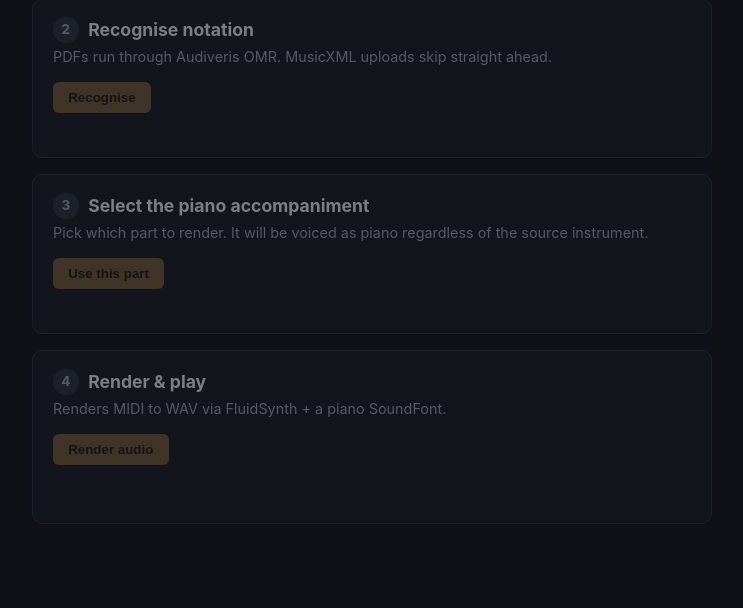
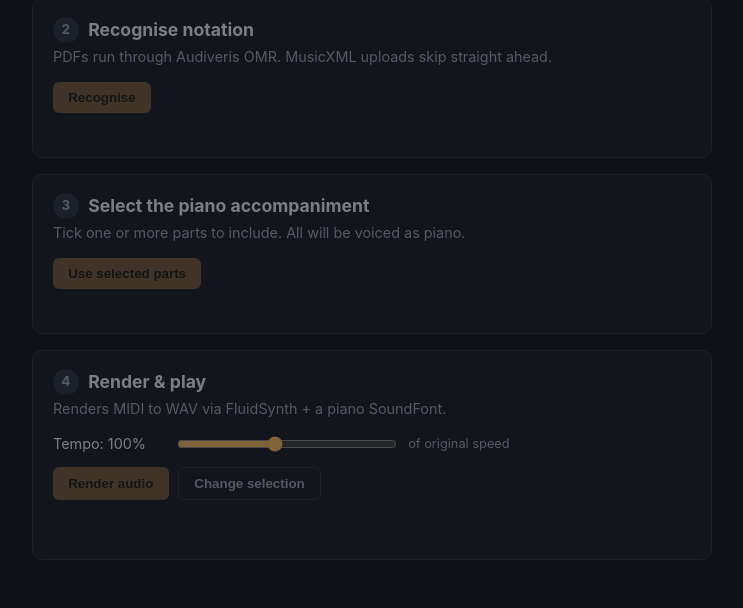
Before and after one commit to andrewbalercnx/singing-bridge, a Flask app: page / in a window 1280 px wide. Shown: the part 326-934 px from the top of the page, without its empty margins (268-1011 px from the left). Before the commit the page ends 850 px from the top, so only its background shows below. Run offline with Flask 3, Linux system fonts and the light colour scheme.

Commit message:
spike: multi-select parts, back nav from step 4, tempo control
Step 3 now uses checkboxes; multiple parts are merged into one
piano-voiced MIDI (extract_parts_midi accepts a list of indices,
deduplicates, raises ValueError on empty list).

Step 4 gains:
- Tempo slider (20–200% of original speed), passed to FluidSynth via
  the -T ratio flag. Adjusting tempo resets the player and prompts a
  re-render.
- "Change selection" button returns to step 3 without losing the
  uploaded score or OMR output.

/select endpoint changed to POST /<session_id>/select with JSON body
{"part_indices": [...]}. 31 tests, all passing.

Co-Authored-By: Claude Sonnet 4.6 <noreply@anthropic.com>

```diff
--- a/spike/pdf_to_piano_audio/app.py
+++ b/spike/pdf_to_piano_audio/app.py
@@ -43,7 +43,7 @@ from flask import Flask, abort, jsonify, render_template, request, send_from_dir
 from .pipeline import (
     AudiverisMissing,
     FluidSynthMissing,
-    extract_part_midi,
+    extract_parts_midi,
     list_parts,
     midi_to_wav,
     pdf_to_musicxml,
@@ -146,22 +146,27 @@ def run_omr(session_id: str):
     return jsonify({"parts": parts})
 
 
-@app.post("/<session_id>/select/<int:part_index>")
-def select(session_id: str, part_index: int):
+@app.post("/<session_id>/select")
+def select(session_id: str):
     scratch = _session_dir(session_id)
     score_path = _score_path(scratch)
     if score_path is None:
         abort(400, "run /omr first")
 
+    body = request.get_json(silent=True) or {}
+    part_indices = body.get("part_indices")
+    if not part_indices or not isinstance(part_indices, list):
+        abort(400, "part_indices must be a non-empty list")
+
     midi_path = scratch / "piano.mid"
     try:
-        extract_part_midi(score_path, part_index, midi_path)
-    except IndexError as exc:
+        extract_parts_midi(score_path, part_indices, midi_path)
+    except (IndexError, ValueError) as exc:
         return jsonify({"error": "bad_index", "detail": str(exc)}), 400
 
     return jsonify({
         "midi_url": url_for("serve_file", session_id=session_id, name="piano.mid"),
-        "part_index": part_index,
+        "part_indices": part_indices,
     })
 
 
@@ -172,11 +177,20 @@ def render(session_id: str):
     if not midi_path.is_file():
         abort(400, "select a part first")
 
+    body = request.get_json(silent=True) or {}
+    raw_tempo = body.get("tempo", 100)
+    try:
+        tempo = int(raw_tempo)
+        if not (20 <= tempo <= 300):
+            raise ValueError
+    except (TypeError, ValueError):
+        abort(400, "tempo must be an integer between 20 and 300")
+
     sf2 = Path(os.environ.get("PIANO_SF2", "/usr/share/sounds/sf2/FluidR3_GM.sf2"))
     wav_path = scratch / "piano.wav"
 
     try:
-        midi_to_wav(midi_path, wav_path, sf2)
+        midi_to_wav(midi_path, wav_path, sf2, tempo=tempo)
     except FluidSynthMissing as exc:
         return jsonify({"error": "fluidsynth_missing", "detail": str(exc)}), 503
     except Exception as exc:
--- a/spike/pdf_to_piano_audio/pipeline/__init__.py
+++ b/spike/pdf_to_piano_audio/pipeline/__init__.py
@@ -6,14 +6,14 @@ Last updated: 2026-04-19 -- initial spike
 """
 
 from .audiveris import pdf_to_musicxml, AudiverisMissing
-from .selector import list_parts, extract_part_midi, PartInfo
+from .selector import list_parts, extract_parts_midi, PartInfo
 from .synth import midi_to_wav, FluidSynthMissing
 
 __all__ = [
     "pdf_to_musicxml",
     "AudiverisMissing",
     "list_parts",
-    "extract_part_midi",
+    "extract_parts_midi",
     "PartInfo",
     "midi_to_wav",
     "FluidSynthMissing",
--- a/spike/pdf_to_piano_audio/static/app.css
+++ b/spike/pdf_to_piano_audio/static/app.css
@@ -79,6 +79,14 @@ input[type=file] { color: var(--ink-dim); margin-right: .5rem; }
 #parts-list .instr { color: var(--ink-dim); font-size: .85rem; }
 #parts-list .empty { color: var(--err); font-size: .8rem; }
 
+.tempo-row {
+  display: flex; align-items: center; gap: .6rem;
+  margin-bottom: .8rem; flex-wrap: wrap;
+}
+.tempo-row label { font-size: .9rem; white-space: nowrap; min-width: 7rem; }
+.tempo-row input[type=range] { flex: 1; min-width: 120px; max-width: 220px; accent-color: var(--accent); }
+.tempo-hint { font-size: .8rem; color: var(--ink-dim); white-space: nowrap; }
+.render-actions { display: flex; gap: .6rem; flex-wrap: wrap; margin-bottom: .4rem; }
 #audio-player { width: 100%; margin-top: .8rem; }
 .downloads { font-size: .85rem; }
 .downloads a { color: var(--accent); }
--- a/spike/pdf_to_piano_audio/static/app.js
+++ b/spike/pdf_to_piano_audio/static/app.js
@@ -4,10 +4,10 @@
  * Purpose: Drive the four-step UI for the PDF -> piano-audio spike.
  * Sequential state machine: upload -> omr -> select -> render.
  *
- * Last updated: 2026-04-20 -- auto-advance OMR for musicxml uploads; extract runOmr()
+ * Last updated: 2026-04-20 -- multi-select parts, back nav, tempo control
  */
 (() => {
-  const state = { sessionId: null, kind: null, partIndex: null };
+  const state = { sessionId: null, kind: null };
 
   const el = (id) => document.getElementById(id);
   const steps = {
@@ -24,6 +24,7 @@
     }
   };
   const markDone = (name) => steps[name].classList.add("is-done");
+  const unmarkDone = (name) => steps[name].classList.remove("is-done");
 
   const setStatus = (id, msg, kind = "") => {
     const node = el(id);
@@ -32,7 +33,14 @@
   };
 
   const postJson = async (url, body) => {
-    const res = await fetch(url, { method: "POST", body });
+    const init = { method: "POST" };
+    if (body instanceof FormData) {
+      init.body = body;
+    } else if (body !== undefined) {
+      init.body = JSON.stringify(body);
+      init.headers = { "Content-Type": "application/json" };
+    }
+    const res = await fetch(url, init);
     let data = {};
     try { data = await res.json(); } catch (_) {}
     if (!res.ok) {
@@ -44,7 +52,7 @@
 
   // After upload/fixture: PDFs need the user to click "Run OMR"; MusicXML
   // files are parsed automatically (no OCR wait, no user action needed).
-  const afterUpload = async (label) => {
+  const afterUpload = async () => {
     markDone("upload");
     if (state.kind === "pdf") {
       el("omr-btn").disabled = false;
@@ -70,7 +78,7 @@
       state.sessionId = data.session_id;
       state.kind = data.kind;
       setStatus("upload-status", `Uploaded ${file.name} (${data.kind}).`, "ok");
-      await afterUpload(file.name);
+      await afterUpload();
     } catch (err) {
       setStatus("upload-status", `Upload failed: ${err.message}`, "err");
     }
@@ -83,7 +91,7 @@
       state.sessionId = data.session_id;
       state.kind = data.kind;
       setStatus("upload-status", "Loaded two-part fixture.", "ok");
-      await afterUpload("fixture");
+      await afterUpload();
     } catch (err) {
       setStatus("upload-status", `Fixture failed: ${err.message}`, "err");
     }
@@ -104,12 +112,15 @@
       for (const p of data.parts) {
         const label = document.createElement("label");
         label.innerHTML = `
-          <input type="radio" name="part" value="${p.index}" ${p.has_notes ? "" : "disabled"}>
+          <input type="checkbox" name="part" value="${p.index}" ${p.has_notes ? "" : "disabled"}>
           <span class="name">${escapeHtml(p.name)}</span>
           <span class="instr">${escapeHtml(p.instrument)}${p.has_notes ? "" : " (empty)"}</span>`;
         list.appendChild(label);
       }
-      list.addEventListener("change", () => { el("select-btn").disabled = false; });
+      list.addEventListener("change", () => {
+        const anyChecked = !!document.querySelector('input[name="part"]:checked');
+        el("select-btn").disabled = !anyChecked;
+      });
       setStatus("omr-status", `Found ${data.parts.length} part(s).`, "ok");
       markDone("omr");
       activate("select");
@@ -124,21 +135,26 @@
     await runOmr();
   });
 
-  // Step 3: select part
+  // Step 3: select parts
   el("select-btn").addEventListener("click", async () => {
-    const chosen = document.querySelector('input[name="part"]:checked');
-    if (!chosen) return;
-    const idx = parseInt(chosen.value, 10);
+    const checked = [...document.querySelectorAll('input[name="part"]:checked')];
+    if (!checked.length) return;
+    const indices = checked.map(c => parseInt(c.value, 10));
     el("select-btn").disabled = true;
     setStatus("select-status", "Extracting MIDI…");
     try {
-      const data = await postJson(`/${state.sessionId}/select/${idx}`);
-      state.partIndex = data.part_index;
-      setStatus("select-status", `Part ${idx} extracted as piano MIDI.`, "ok");
+      const data = await postJson(`/${state.sessionId}/select`, { part_indices: indices });
+      const label = indices.length === 1
+        ? `Part ${indices[0]} extracted as piano MIDI.`
+        : `Parts ${indices.join(", ")} merged as piano MIDI.`;
+      setStatus("select-status", label, "ok");
       markDone("select");
       el("render-btn").disabled = false;
-      el("downloads").innerHTML =
-        `<a href="${data.midi_url}" download>Download MIDI</a>`;
+      el("downloads").innerHTML = `<a href="${data.midi_url}" download>Download MIDI</a>`;
+      // Reset render state in case the user is re-selecting
+      unmarkDone("render");
+      el("audio-player").hidden = true;
+      setStatus("render-status", "");
       activate("render");
     } catch (err) {
       setStatus("select-status", `Failed: ${err.message}`, "err");
@@ -146,19 +162,45 @@
     }
   });
 
+  // Step 4: back to selection
+  el("reselect-btn").addEventListener("click", () => {
+    unmarkDone("render");
+    unmarkDone("select");
+    el("render-btn").disabled = true;
+    el("audio-player").hidden = true;
+    setStatus("render-status", "");
+    setStatus("select-status", "");
+    el("select-btn").disabled = false;
+    activate("select");
+  });
+
+  // Step 4: tempo display
+  el("tempo-input").addEventListener("input", () => {
+    el("tempo-display").textContent = el("tempo-input").value;
+    // Reset render state so the user re-renders with the new tempo
+    if (!el("audio-player").hidden) {
+      el("audio-player").hidden = true;
+      el("render-btn").disabled = false;
+      unmarkDone("render");
+      setStatus("render-status", "Tempo changed — click Render to apply.");
+    }
+  });
+
   // Step 4: render
   el("render-btn").addEventListener("click", async () => {
     el("render-btn").disabled = true;
     setStatus("render-status", "Rendering audio…");
+    const tempo = parseInt(el("tempo-input").value, 10);
     try {
-      const data = await postJson(`/${state.sessionId}/render`);
+      const data = await postJson(`/${state.sessionId}/render`, { tempo });
       const audio = el("audio-player");
       audio.src = data.audio_url;
       audio.hidden = false;
       audio.play().catch(() => {});
       setStatus("render-status", "Ready. Press play.", "ok");
       markDone("render");
-      el("downloads").innerHTML +=
+      el("downloads").innerHTML =
+        (el("downloads").innerHTML.split("·")[0] || "") +
         ` &middot; <a href="${data.audio_url}" download>Download WAV</a>`;
     } catch (err) {
       setStatus("render-status", `Failed: ${err.message}`, "err");
--- a/spike/pdf_to_piano_audio/templates/index.html
+++ b/spike/pdf_to_piano_audio/templates/index.html
@@ -32,16 +32,24 @@
 
       <li id="step-select" class="step">
         <h2><span class="num">3</span> Select the piano accompaniment</h2>
-        <p class="help">Pick which part to render. It will be voiced as piano regardless of the source instrument.</p>
+        <p class="help">Tick one or more parts to include. All will be voiced as piano.</p>
         <div id="parts-list"></div>
-        <button type="button" id="select-btn" disabled>Use this part</button>
+        <button type="button" id="select-btn" disabled>Use selected parts</button>
         <p class="status" id="select-status"></p>
       </li>
 
       <li id="step-render" class="step">
         <h2><span class="num">4</span> Render &amp; play</h2>
         <p class="help">Renders MIDI to WAV via FluidSynth + a piano SoundFont.</p>
-        <button type="button" id="render-btn" disabled>Render audio</button>
+        <div class="tempo-row">
+          <label for="tempo-input">Tempo: <span id="tempo-display">100</span>%</label>
+          <input type="range" id="tempo-input" min="20" max="200" value="100" step="5">
+          <span class="tempo-hint">of original speed</span>
+        </div>
+        <div class="render-actions">
+          <button type="button" id="render-btn" disabled>Render audio</button>
+          <button type="button" id="reselect-btn" class="secondary">Change selection</button>
+        </div>
         <p class="status" id="render-status"></p>
         <audio id="audio-player" controls hidden></audio>
         <p class="downloads" id="downloads"></p>
```
Also changed, not shown: spike/pdf_to_piano_audio/pipeline/selector.py (+25 -17 lines), spike/pdf_to_piano_audio/pipeline/synth.py (+15 -6 lines), spike/pdf_to_piano_audio/tests/test_app.py (+30 -6 lines), spike/pdf_to_piano_audio/tests/test_selector.py (+34 -16 lines).
